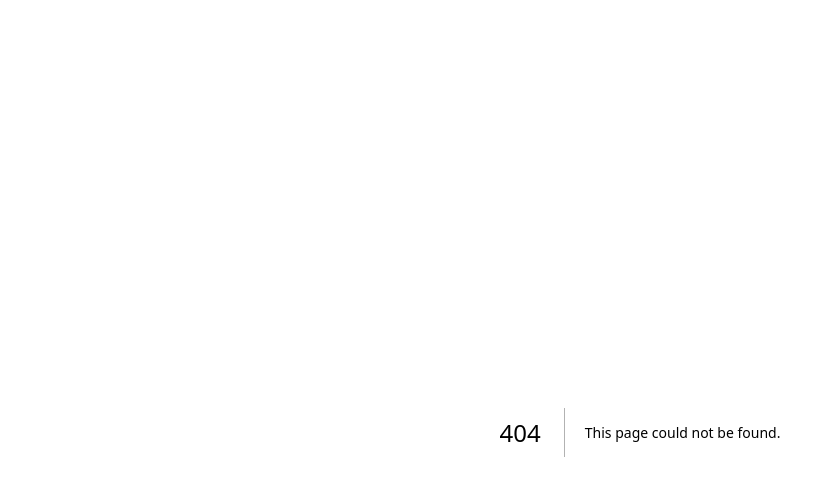
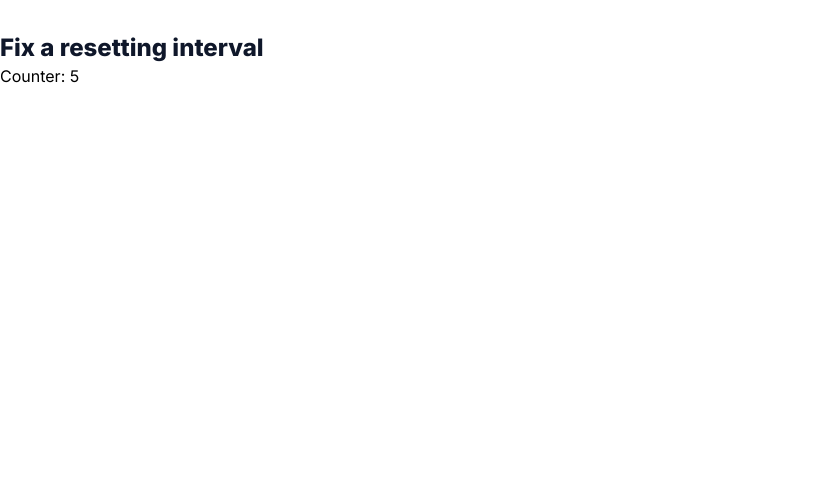
Before and after one commit to TaiseiNemoto/react-practice-app, a Next.js app: page /removing-effect-dependencies/fix-a-resetting-interval in a window 1280 px wide. Before the commit this address had no page. Shown: the top 496 px of the page, without its empty margins (0-838 px from the left). Built offline with nearby package versions, Linux system fonts and the light colour scheme.

Commit message:
[add]Removing Effect Dependencies：Fix a resetting intervalまで完了

```diff
--- a/src/app/page.tsx
+++ b/src/app/page.tsx
@@ -71,6 +71,10 @@ export default function Home() {
         link="/separating-events-from-effects"
         pageName="Separating Events from Effects"
       />
+      <PageLink
+        link="/removing-effect-dependencies"
+        pageName="Removing Effect Dependencies"
+      />
     </main>
   );
 }
--- /dev/null
+++ b/src/app/removing-effect-dependencies/fix-a-resetting-interval/page.tsx
@@ -0,0 +1,11 @@
+import H1Element from '@/components/common/H1Element';
+import Timer from '@/components/removing-effect-dependencies/fix-a-resetting-interval/Timer';
+
+export default function page() {
+  return (
+    <main>
+      <H1Element title="Fix a resetting interval" />
+      <Timer />
+    </main>
+  );
+}
--- /dev/null
+++ b/src/app/removing-effect-dependencies/page.tsx
@@ -0,0 +1,14 @@
+import H1Element from '@/components/common/H1Element';
+import PageLink from '@/components/common/PageLink';
+
+export default function page() {
+  return (
+    <main>
+      <H1Element title="Removing Effect Dependencies" />
+      <PageLink
+        link="/removing-effect-dependencies/fix-a-resetting-interval"
+        pageName="Fix a resetting interval"
+      />
+    </main>
+  );
+}
--- /dev/null
+++ b/src/components/removing-effect-dependencies/fix-a-resetting-interval/Timer.tsx
@@ -0,0 +1,21 @@
+'use client';
+
+import { useEffect, useState } from 'react';
+
+export default function Timer() {
+  const [count, setCount] = useState(0);
+
+  useEffect(() => {
+    console.log('✅ Creating an interval');
+    const id = setInterval(() => {
+      console.log('⏰ Interval tick');
+      setCount((c) => c + 1);
+    }, 1000);
+    return () => {
+      console.log('❌ Clearing an interval');
+      clearInterval(id);
+    };
+  }, []);
+
+  return <h1>Counter: {count}</h1>;
+}
```
